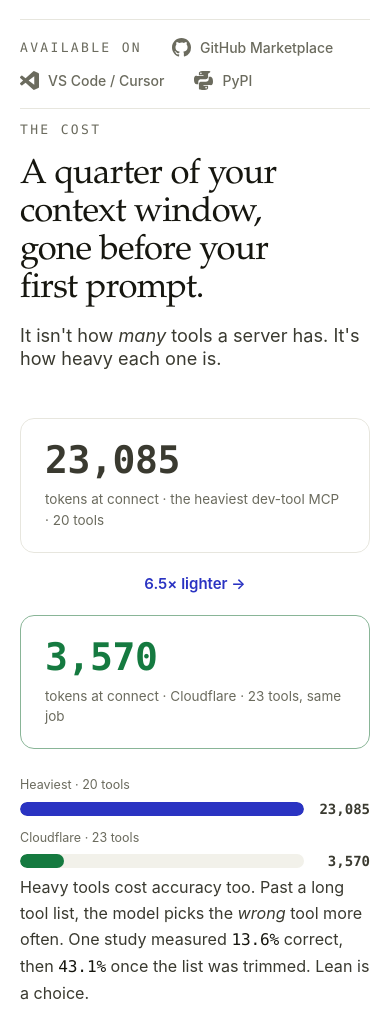
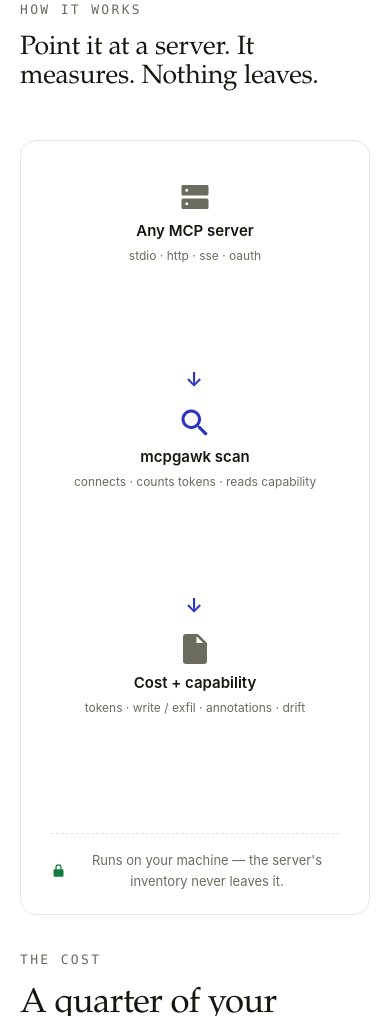
Before and after one commit to gawk-dev/mcpgawk, a plain HTML site: page docs/index.html in a window 390 px wide. Shown: the part 984-2000 px from the top of the page. Drawn offline with Linux system fonts and the light colour scheme; a web font is replaced by a local one.

Commit message:
Redesign: replace repetitive 'Available on' strip with a visual 'How it works' flow card (server -> scan -> cost+capability, no-egress boundary, reveals on scroll); remove the cost bar graph; tighten section spacing (--section-y)

```diff
--- a/docs/index.html
+++ b/docs/index.html
@@ -14,6 +14,7 @@
 <link rel="stylesheet" href="https://api.fontshare.com/v2/css?f[]=sentient@400,500,700&f[]=supreme@400,500&f[]=tabular@400,500&display=swap">
 <link rel="stylesheet" href="styles.css">
 <style>
+  :root{--section-y:clamp(30px,3.4vw,52px)}   /* tighter spacing between sections */
   .nav-links a.n-btn{color:var(--on-accent)}
   .nav-links a.n-btn:hover{color:var(--on-accent)}
   .nav-links a.n-btn--secondary{color:var(--ink)}
@@ -47,18 +48,21 @@
   .reveal.in{opacity:1;transform:none}
   @media (prefers-reduced-motion:reduce){.reveal{opacity:1;transform:none;transition:none}}
 
-  /* proportional cost bars — same job, 6.5x the weight */
-  .costbars{margin:26px 0 6px;display:flex;flex-direction:column;gap:12px;max-width:640px}
-  .costbar-row{display:grid;grid-template-columns:150px 1fr auto;align-items:center;gap:14px}
-  .costbar-cap{font-size:12.5px;color:var(--ink-muted);text-align:right}
-  .costbar{position:relative;height:14px;background:var(--paper-3);border-radius:7px;overflow:hidden}
-  .costbar-fill{position:absolute;left:0;top:0;bottom:0;width:0;border-radius:7px;
-    transition:width 1s cubic-bezier(.22,1,.36,1) .15s}
-  .reveal.in .costbar-fill{width:var(--w)}
-  .costbar-fill--heavy{background:var(--accent)}
-  .costbar-fill--lean{background:var(--ok)}
-  .costbar-num{font:600 14px/1 var(--font-mono,ui-monospace,monospace);min-width:56px;text-align:right}
-  @media(max-width:560px){.costbar-row{grid-template-columns:1fr auto;gap:6px 10px}.costbar-cap{grid-column:1/-1;text-align:left}}
+  /* how-it-works flow card (replaces the "available on" strip) */
+  .how-card{border:1px solid var(--hairline);border-radius:16px;padding:30px 30px 22px;background:var(--paper)}
+  .how-flow{display:flex;align-items:stretch;gap:6px;flex-wrap:wrap}
+  .how-node{flex:1 1 190px;display:flex;flex-direction:column;align-items:center;gap:7px;padding:8px 12px;text-align:center}
+  .how-ic{width:36px;height:36px;color:var(--ink-muted);display:inline-flex}
+  .how-node--accent .how-ic{color:var(--accent)}
+  .how-ic svg{width:100%;height:100%;fill:currentColor}
+  .how-t{font:600 15px/1.2 var(--font-text,inherit);color:var(--ink)}
+  .how-s{font-size:12px;color:var(--ink-muted);line-height:1.45}
+  .how-arrow{display:flex;align-items:center;color:var(--accent);font:600 20px/1 var(--font-text,inherit)}
+  .how-boundary{margin-top:20px;padding-top:16px;border-top:1px dashed var(--hairline);
+    display:flex;align-items:center;justify-content:center;gap:9px;font-size:13px;color:var(--ink-muted);text-align:center}
+  .how-lock{width:15px;height:15px;color:var(--ok);display:inline-flex;flex:0 0 auto}
+  .how-lock svg{width:100%;height:100%;fill:currentColor}
+  @media(max-width:640px){.how-flow{flex-direction:column}.how-arrow{transform:rotate(90deg);justify-content:center;padding:2px 0}}
 
   /* workflow card footer — fills the dead space, pinned to bottom */
   .wf-foot{margin-top:auto;padding-top:14px;border-top:1px solid var(--hairline);
@@ -249,23 +253,37 @@
   </div>
 </section>
 
-<!-- AVAILABLE ON -->
-<section class="sec" style="padding-top:6px;padding-bottom:6px">
+<!-- HOW IT WORKS -->
+<section class="sec" id="how">
   <div class="wrap">
-    <div class="availbar">
-      <span class="n-kicker">Available on</span>
-      <a class="avail" href="https://github.com/marketplace/actions/mcpgawk-mcp-hygiene-gate" aria-label="GitHub Marketplace">
-        <svg viewBox="0 0 16 16" aria-hidden="true"><path d="M8 0C3.58 0 0 3.58 0 8c0 3.54 2.29 6.53 5.47 7.59.4.07.55-.17.55-.38 0-.19-.01-.82-.01-1.49-2.01.37-2.53-.49-2.69-.94-.09-.23-.48-.94-.82-1.13-.28-.15-.68-.52-.01-.53.63-.01 1.08.58 1.23.82.72 1.21 1.87.87 2.33.66.07-.52.28-.87.51-1.07-1.78-.2-3.64-.89-3.64-3.95 0-.87.31-1.59.82-2.15-.08-.2-.36-1.02.08-2.12 0 0 .67-.21 2.2.82a7.6 7.6 0 0 1 2-.27c.68 0 1.36.09 2 .27 1.53-1.04 2.2-.82 2.2-.82.44 1.1.16 1.92.08 2.12.51.56.82 1.27.82 2.15 0 3.07-1.87 3.75-3.65 3.95.29.25.54.73.54 1.48 0 1.07-.01 1.93-.01 2.2 0 .21.15.46.55.38A8.01 8.01 0 0 0 16 8c0-4.42-3.58-8-8-8Z"/></svg>
-        <span>GitHub Marketplace</span>
-      </a>
-      <a class="avail" href="https://open-vsx.org/extension/gawk-dev/mcpgawk" aria-label="VS Code and Cursor via Open VSX">
-        <svg viewBox="0 0 24 24" aria-hidden="true"><path d="M23.15 2.587 18.21.21a1.494 1.494 0 0 0-1.705.29l-9.46 8.63-4.12-3.128a.999.999 0 0 0-1.276.057L.327 7.261A1 1 0 0 0 .326 8.74L3.899 12 .326 15.26a1 1 0 0 0 .001 1.479L1.65 17.94a.999.999 0 0 0 1.276.057l4.12-3.128 9.46 8.63a1.492 1.492 0 0 0 1.704.29l4.942-2.377A1.5 1.5 0 0 0 24 20.06V3.939a1.5 1.5 0 0 0-.85-1.352ZM18.005 17.448 10.826 12l7.179-5.448v10.896Z"/></svg>
-        <span>VS Code / Cursor</span>
-      </a>
-      <a class="avail" href="https://pypi.org/project/mcpgawk/" aria-label="PyPI">
-        <svg viewBox="0 0 24 24" aria-hidden="true"><path d="M11.914 0C5.82 0 6.2 2.656 6.2 2.656l.007 2.752h5.814v.826H3.9S0 4.598 0 10.747c0 6.149 3.404 5.933 3.404 5.933h2.03v-2.869s-.109-3.404 3.35-3.404h5.766s3.24.052 3.24-3.13V3.183S24.386 0 17.914 0Zm-3.206 1.85c.578 0 1.048.47 1.048 1.05a1.05 1.05 0 0 1-1.048 1.048A1.05 1.05 0 0 1 7.66 2.9c0-.58.47-1.05 1.048-1.05ZM12.087 24c6.093 0 5.712-2.656 5.712-2.656l-.007-2.752h-5.814v-.826h8.123S24 19.402 24 13.253c0-6.149-3.404-5.933-3.404-5.933h-2.03v2.869s.109 3.404-3.35 3.404H9.45s-3.24-.052-3.24 3.13v5.264S5.614 24 12.087 24Zm3.206-1.85a1.05 1.05 0 0 1-1.048-1.05c0-.58.47-1.048 1.048-1.048.578 0 1.048.47 1.048 1.048s-.47 1.05-1.048 1.05Z"/></svg>
-        <span>PyPI</span>
-      </a>
+    <div class="sec-head">
+      <p class="n-kicker">How it works</p>
+      <h2 class="n-title" style="margin-top:12px">Point it at a server. It measures. Nothing leaves.</h2>
+    </div>
+    <div class="how-card reveal">
+      <div class="how-flow">
+        <div class="how-node reveal" style="transition-delay:0ms">
+          <span class="how-ic"><svg viewBox="0 0 24 24" aria-hidden="true"><path d="M4 4h16a1 1 0 0 1 1 1v5a1 1 0 0 1-1 1H4a1 1 0 0 1-1-1V5a1 1 0 0 1 1-1Zm0 9h16a1 1 0 0 1 1 1v5a1 1 0 0 1-1 1H4a1 1 0 0 1-1-1v-5a1 1 0 0 1 1-1Zm2.5-6.5a1 1 0 1 0 0 2 1 1 0 0 0 0-2Zm0 9a1 1 0 1 0 0 2 1 1 0 0 0 0-2Z"/></svg></span>
+          <span class="how-t">Any MCP server</span>
+          <span class="how-s">stdio · http · sse · oauth</span>
+        </div>
+        <span class="how-arrow" aria-hidden="true">→</span>
+        <div class="how-node how-node--accent reveal" style="transition-delay:160ms">
+          <span class="how-ic"><svg viewBox="0 0 24 24" aria-hidden="true"><path d="M15.5 14h-.79l-.28-.27a6.5 6.5 0 1 0-.7.7l.27.28v.79l5 4.99L20.49 19l-4.99-5Zm-6 0A4.5 4.5 0 1 1 14 9.5 4.49 4.49 0 0 1 9.5 14Z"/></svg></span>
+          <span class="how-t">mcpgawk scan</span>
+          <span class="how-s">connects · counts tokens · reads capability</span>
+        </div>
+        <span class="how-arrow" aria-hidden="true">→</span>
+        <div class="how-node reveal" style="transition-delay:320ms">
+          <span class="how-ic"><svg viewBox="0 0 24 24" aria-hidden="true"><path d="M6 2h8l6 6v12a2 2 0 0 1-2 2H6a2 2 0 0 1-2-2V4a2 2 0 0 1 2-2Zm7 1.5V8h4.5L13 3.5ZM8 12h8v1.6H8V12Zm0 3.4h8V17H8v-1.6Z"/></svg></span>
+          <span class="how-t">Cost + capability</span>
+          <span class="how-s">tokens · write / exfil · annotations · drift</span>
+        </div>
+      </div>
+      <div class="how-boundary">
+        <span class="how-lock"><svg viewBox="0 0 24 24" aria-hidden="true"><path d="M12 2a5 5 0 0 0-5 5v3H6a2 2 0 0 0-2 2v8a2 2 0 0 0 2 2h12a2 2 0 0 0 2-2v-8a2 2 0 0 0-2-2h-1V7a5 5 0 0 0-5-5Zm-3 8V7a3 3 0 0 1 6 0v3H9Z"/></svg></span>
+        Runs on your machine — the server's inventory never leaves it.
+      </div>
     </div>
   </div>
 </section>
@@ -287,19 +305,6 @@
       <div class="contrast__item contrast__item--good reveal" style="transition-delay:300ms">
         <span class="contrast__n">3,570</span>
         <span class="contrast__l">tokens at connect · Cloudflare · 23 tools, same job</span>
-      </div>
-    </div>
-    <!-- proportional graphic: same job, 6.5× the weight -->
-    <div class="costbars reveal" style="transition-delay:420ms" aria-hidden="true">
-      <div class="costbar-row">
-        <span class="costbar-cap">Heaviest · 20 tools</span>
-        <span class="costbar"><span class="costbar-fill costbar-fill--heavy" style="--w:100%"></span></span>
-        <span class="costbar-num">23,085</span>
-      </div>
-      <div class="costbar-row">
-        <span class="costbar-cap">Cloudflare · 23 tools</span>
-        <span class="costbar"><span class="costbar-fill costbar-fill--lean" style="--w:15.5%"></span></span>
-        <span class="costbar-num">3,570</span>
       </div>
     </div>
     <p class="n-body" style="max-width:60ch">Heavy tools cost accuracy too. Past a long tool list, the model picks the <em>wrong</em> tool more often. One study measured <span class="n-data">13.6%</span> correct, then <span class="n-data">43.1%</span> once the list was trimmed. Lean is a choice.</p>
```
